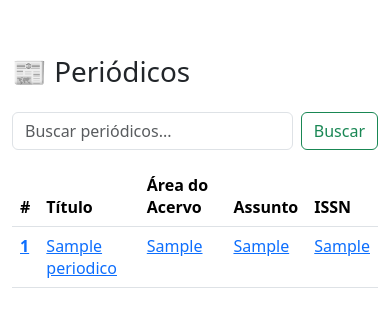
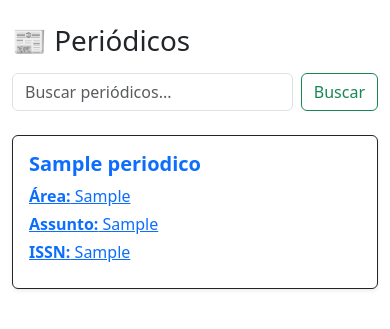
Before and after one commit to LUANSSA/LibraTech, a Django app: page /painel/periodicos/ in a window 390 px wide. Shown: the part 78-407 px from the top of the page. Run offline with Django 5.2, Linux system fonts and the light colour scheme; tables that the repository leaves empty hold one stand-in row (values such as "Sample post").

Commit message:
✨ Novo Recurso: Template entidades  mobile

```diff
--- a/periodicos/templates/periodicos/periodicos_listar.html
+++ b/periodicos/templates/periodicos/periodicos_listar.html
@@ -2,14 +2,14 @@
 
 {% block titulo_da_pagina %}
 Acervo - Periódicos
-{% endblock  %}
+{% endblock %}
 
-
-{% comment %} Listagee de livros {% endcomment %}
-{% block conteudo%}
-
-{% comment %} Cadastro de livro {% endcomment %}
-<section class="d-grid justify-content-md-end">
+{% block conteudo %}
+{% with request.GET.search as querystring %}
+<div>
+    <!-- Título e Cadastro -->
+    <section class="d-flex justify-content-between align-items-center mb-3">
+        <h1 class="mb-0">📰 Periódicos</h1>
         {% if user.is_authenticated %}
             <a href="{% url 'periodicos_cadastrar' %}" type="button" class="btn btn-success btn-sm">Cadastrar Periódico</a>
         {% else %}
@@ -17,21 +17,16 @@ Acervo - Periódicos
         {% endif %}
     </section>
 
-{% comment %} CRIA UMA querystring SEM PAGE {% endcomment %}
-{% with request.GET.search as querystring %}
-
-{% comment %} Título e Pesquisa {% endcomment %}
-<div>
-    <h1 class="mb-4">📰 Periódicos</h1>
-    <form class="d-flex" role="search">
-        <input class="form-control me-2" type="search" name="search" value="{{querystring}}" placeholder="Buscar periódicos..." aria-label="Search">
+    <!-- Pesquisa -->
+    <form class="d-flex mb-4" role="search">
+        <input class="form-control me-2" type="search" name="search" value="{{ querystring }}" placeholder="Buscar periódicos..." aria-label="Search">
         <button class="btn btn-outline-success" type="submit">Buscar</button>
     </form>
 </div>
 
-
-{% comment %} Tabela de livros {% endcomment %}
-<table class="table table-hover">
+<!-- ======= LISTAGEM DESKTOP (Tabela) ======= -->
+<div class="d-none d-md-block">
+    <table class="table table-hover align-middle">
         <thead>
             <tr>
                 <th scope="col">#</th>
@@ -47,13 +42,11 @@ Acervo - Periódicos
         <tbody>
             {% for periodico in periodicos %}
             <tr>
-                <th scope="row">
-                    <a href="{% url 'periodicos_detalhe' periodico.id %}">{{ periodico.id }}</a>
-                </th>
+                <th scope="row"><a href="{% url 'periodicos_detalhe' periodico.id %}">{{ periodico.id }}</a></th>
                 <td><a href="{% url 'periodicos_detalhe' periodico.id %}">{{ periodico.titulo }}</a></td>
-                <td><a href="{% url 'periodicos_detalhe' periodico.id %}">{{ periodico.area_acervo }}</a></td>
-                <td><a href="{% url 'periodicos_detalhe' periodico.id %}">{{ periodico.assunto }}</a></td>
-                <td><a href="{% url 'periodicos_detalhe' periodico.id %}">{{ periodico.issn }}</a></td>
+                <td>{{ periodico.area_acervo }}</td>
+                <td>{{ periodico.assunto }}</td>
+                <td>{{ periodico.issn }}</td>
                 {% if user.is_authenticated %}
                 <td>
                     <a href="{% url 'periodicos_alterar' periodico.id %}" class="btn btn-success btn-sm">Editar</a>
@@ -68,9 +61,41 @@ Acervo - Periódicos
             {% endfor %}
         </tbody>
     </table>
+</div>
 
-{% comment %} Paginação {% endcomment %}
+<!-- ======= LISTAGEM MOBILE (Cards) ======= -->
+<div class="d-md-none">
+    <div class="row gy-3">
+        {% for periodico in periodicos %}
+        <div class="col-12">
+            <div class="card border-dark shadow-sm">
+                <div class="card-body p-3">
+                    <h5 class="card-title mb-2">
+                        <a href="{% url 'periodicos_detalhe' periodico.id %}" class="text-decoration-none fw-bold">
+                            {{ periodico.titulo }}
+                        </a>
+                    </h5>
+                    <a href="{% url 'periodicos_detalhe' periodico.id %}">
+                        <p class="mb-1"><strong>Área:</strong> {{ periodico.area_acervo }}</p>
+                        <p class="mb-1"><strong>Assunto:</strong> {{ periodico.assunto }}</p>
+                        <p class="mb-2"><strong>ISSN:</strong> {{ periodico.issn }}</p>
+                    </a>
+
+                    {% if user.is_authenticated %}
+                    <div class="d-flex justify-content-end gap-2">
+                        <a href="{% url 'periodicos_alterar' periodico.id %}" class="btn btn-success btn-sm">Editar</a>
+                        <a href="{% url 'periodicos_excluir' periodico.id %}" class="btn btn-danger btn-sm">Excluir</a>
+                    </div>
+                    {% endif %}
+                </div>
+            </div>
+        </div>
+        {% empty %}
+        <p class="text-center mt-4">Nenhum periódico encontrado.</p>
+        {% endfor %}
+    </div>
+</div>
+
 {% include "core/paginacao.html" %}
-
 {% endwith %}
 {% endblock conteudo %}
```
Also changed, not shown: arquivos/templates/arquivos/arquivos_listar.html (+24 -25 lines), revistas/templates/revistas/revistas_listar.html (+48 -21 lines). Lines whose indentation alone changed are shown as unchanged.
